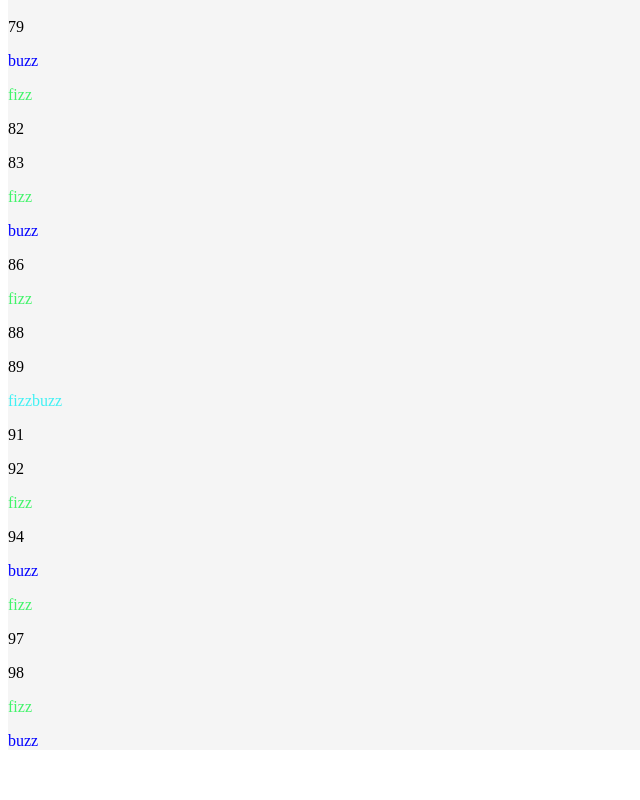
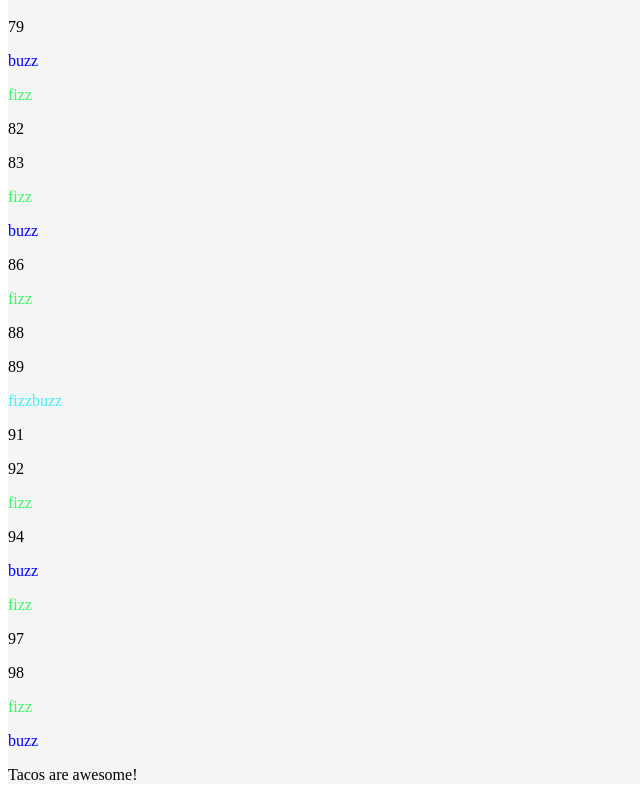
Before and after one commit to JohnJasonFisher/React-Redux-Testing-Demo, a React (Create React App) app: page / in a window 1280 px wide. Shown: the part 2761-3561 px from the top of the page, without its empty margins (0-640 px from the left). Before the commit the page ends 3527 px from the top, so only its background shows below. Built offline with nearby package versions, Linux system fonts and the light colour scheme.

Commit message:
Adds Secret Message

```diff
--- a/src/components/app/App.js
+++ b/src/components/app/App.js
@@ -1,15 +1,18 @@
 import React, {Component} from 'react'
 import Fizzbuzz from '../fizzbuzz/Fizzbuzz'
 import {connect} from 'react-redux'
+import {getSecretMessage} from '../../store/root-selector'
 
 class App extends Component {
 	render() {
+		const secretP = this.props.secretMessage ? <p>{this.props.secretMessage}</p> : null
 		return (
 			<div className='App' style={{backgroundColor: '#F5F5F5'}}>
 				<header className='App-header'>
 					<h1>Yay, React!</h1>
 					<h2>{this.props.isConnectedToRedux ? 'Yay, Redux!' : 'Oh no, where\'s Redux!'}</h2>
 					<Fizzbuzz num={100}/>
+					{secretP}
 				</header>
 			</div>
 		)
@@ -17,8 +20,9 @@ class App extends Component {
 }
 
 const mapStateToProps = (state, props) => ({
-    isConnectedToRedux: state.isConnectedToRedux,
-    ...props
+	isConnectedToRedux: state.isConnectedToRedux,
+	secretMessage: getSecretMessage(state),
+	...props
 })
 
 export default connect(mapStateToProps)(App)
--- a/src/index.js
+++ b/src/index.js
@@ -5,7 +5,7 @@ import {Provider} from 'react-redux'
 import {createStore} from 'redux'
 import root from './store/root-reducer'
 
-export const store = createStore(root, {isConnectedToRedux: true})
+export const store = createStore(root, {isConnectedToRedux: true, secretMessage: 'Tacos are awesome!'})
 
 ReactDOM.render(
 	<Provider store={store}>
--- a/src/store/root-selector.js
+++ b/src/store/root-selector.js
@@ -1 +1,2 @@
 export const getIsConnectedToRedux = state => state.isConnectedToRedux
+export const getSecretMessage = state => state.secretMessage
```
